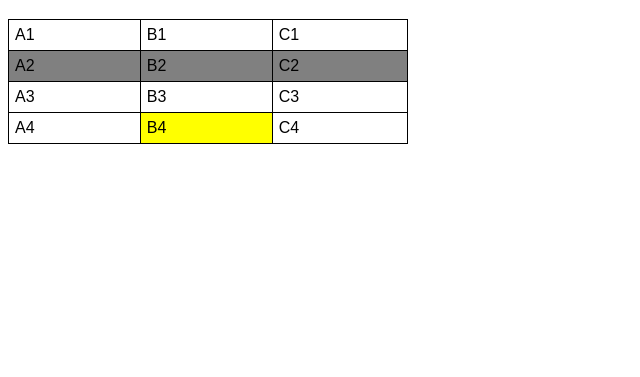
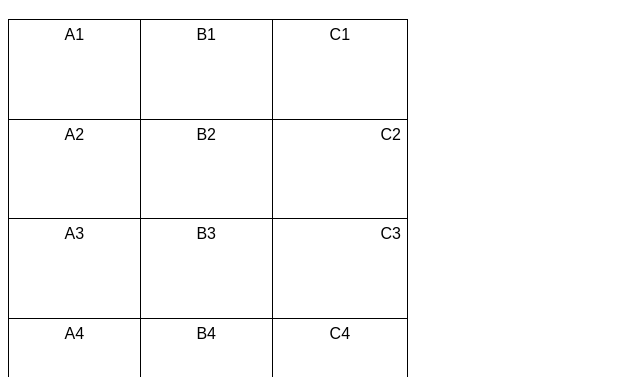
Before and after one commit to karll0s/html-css, a plain HTML site: page exercícios/ex023/tabela001.html in a window 1280 px wide. Shown: the part 61-438 px from the top of the page, without its empty margins (0-640 px from the left). Drawn offline with Linux system fonts and the light colour scheme.

Commit message:
Update tabela001.html

```diff
--- a/exercícios/ex023/tabela001.html
+++ b/exercícios/ex023/tabela001.html
@@ -11,20 +11,19 @@
 
         table {
             width: 400px;
+            height: 400px;
             border-collapse: collapse;
-        }
-
-        tr.linha {
-            background-color: gray;
         }
 
         td {
             border: 1px solid black;
             padding: 6px;
+            text-align: center;
+            vertical-align: top;
         }
 
-        td.dado {
-            background-color: yellow;
+        .numero {
+            text-align: right;
         }
     </style>
 </head>
@@ -43,19 +42,19 @@
             <td>B1</td>
             <td>C1</td>
         </tr>
-        <tr class="linha">
+        <tr>
             <td>A2</td>
             <td>B2</td>
-            <td>C2</td>
+            <td class="numero">C2</td>
         </tr>
         <tr>
             <td>A3</td>
             <td>B3</td>
-            <td>C3</td>
+            <td class="numero">C3</td>
         </tr>
         <tr>
             <td>A4</td>
-            <td class="dado">B4</td>
+            <td>B4</td>
             <td>C4</td>
         </tr>
     </table>
```
